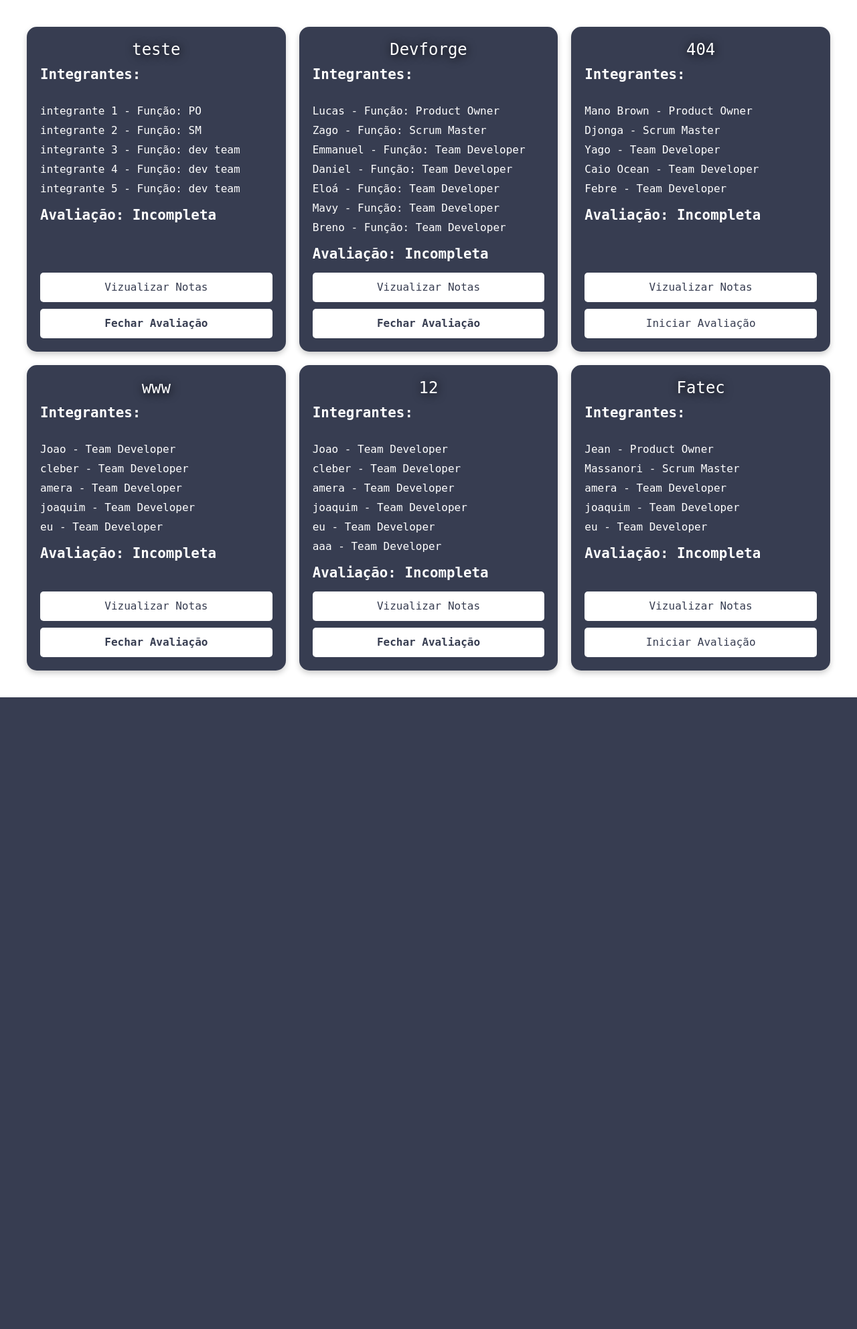
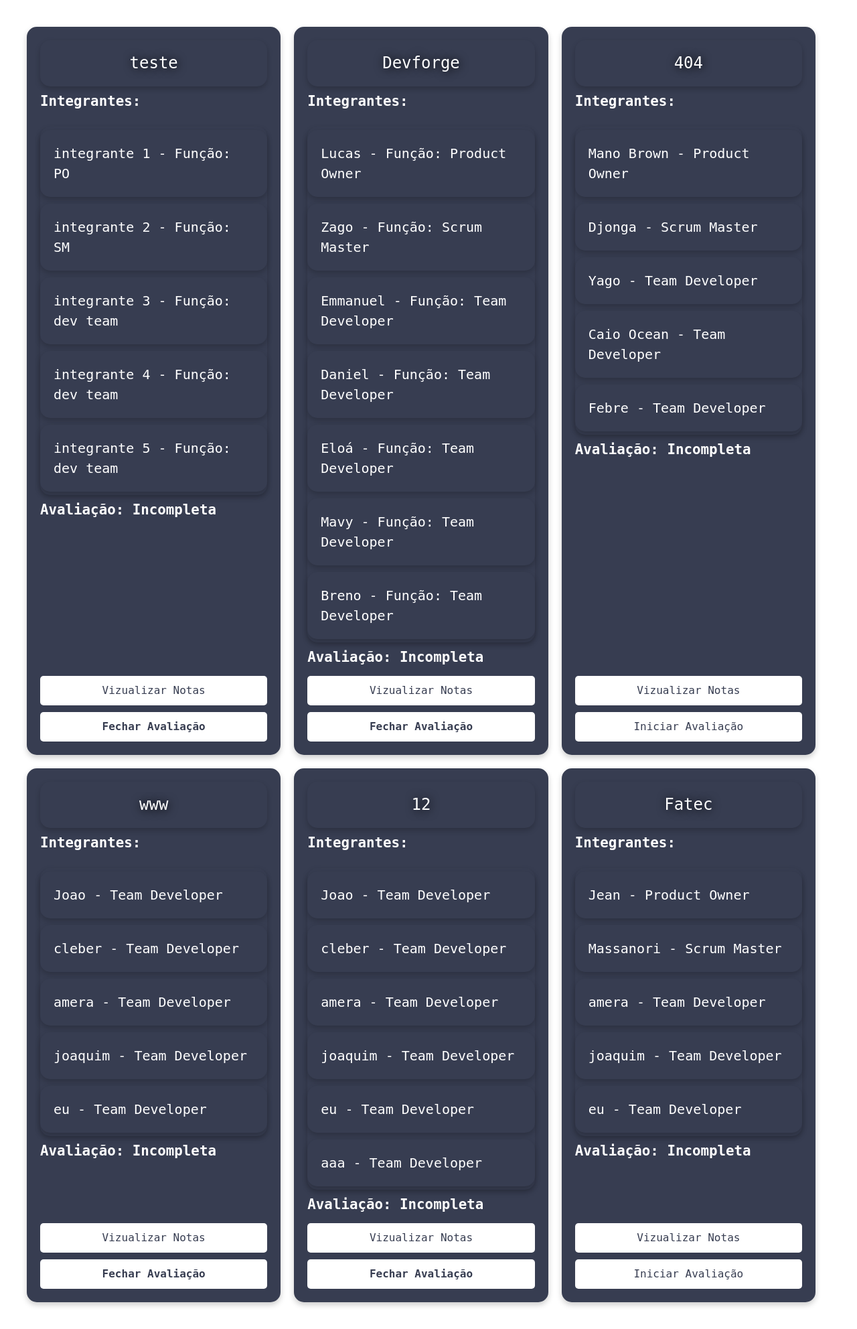
Before and after one commit to Gustavo-Zago/DevForge-Atestados-Scrum, a Flask app: page /adminscrum in a window 1280 px wide. Shown: the part 126-2110 px from the top of the page at 67% size. Before the commit the page ends 1167 px from the top, so only its background shows below. Run offline with Flask 3, Linux system fonts and the light colour scheme.

Commit message:
feat!(#13): Adicionando classes ao código html

```diff
--- a/src/static/css/cadastroequipes.css
+++ b/src/static/css/cadastroequipes.css
@@ -89,6 +89,7 @@ select {
   gap: 20px;
   justify-content: flex-start;
   margin: 20px;
+  width: 95%;
 }
 
 .card-equipe {
@@ -116,6 +117,7 @@ select {
 
 .card-equipe ul li {
   margin: 5px 0;
+  font-size: 20px;
 }
 
 .card-equipe form {
@@ -178,11 +180,21 @@ button[type="button"].btn-avaliar {
   .cards-container{
     grid-template-columns: 1fr;
   }
+
+  .card-equipe h2{
+    font-size: 40px;
+  }
+  .card-equipe ul{
+    font-size: 30px;
+  }
+  .card-equipe ul li{
+    font-size: 30px;
+  }
 }
 
 /* Dispositivos médios */
 
-@media screen and (max-width: 720px) {
+@media screen and (min-width: 414px) and (max-width: 720px) {
   .cards-container{
     grid-template-columns: 1fr 1fr;
   }
--- a/src/templates/adminScrum.html
+++ b/src/templates/adminScrum.html
@@ -80,11 +80,11 @@
         <!--Trazer avaliacao da equipe (True or False)-->
         {% for equipe, sub_dict in equipes.items() %}
         <div class="card-equipe">
-          <h2>{{ equipe }}</h2>
+          <h2 class="card-equipe h2">{{ equipe }}</h2>
           <p><strong>Integrantes:</strong></p>
-          <ul>
+          <ul class="card-equipe ul">
             {% for integrante in sub_dict['integrantes'] %}
-            <li>{{ integrante }}</li>
+            <li class="card-equipe ul li">{{ integrante }}</li>
             {% endfor %}
           </ul>
           <p class="statusAvaliacao" data-equipe="{{ equipe }}"></p>
```
